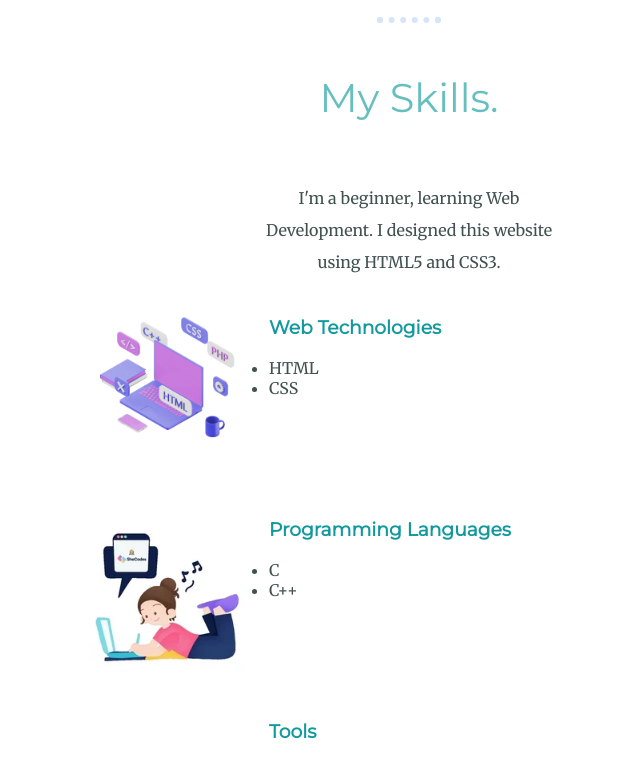
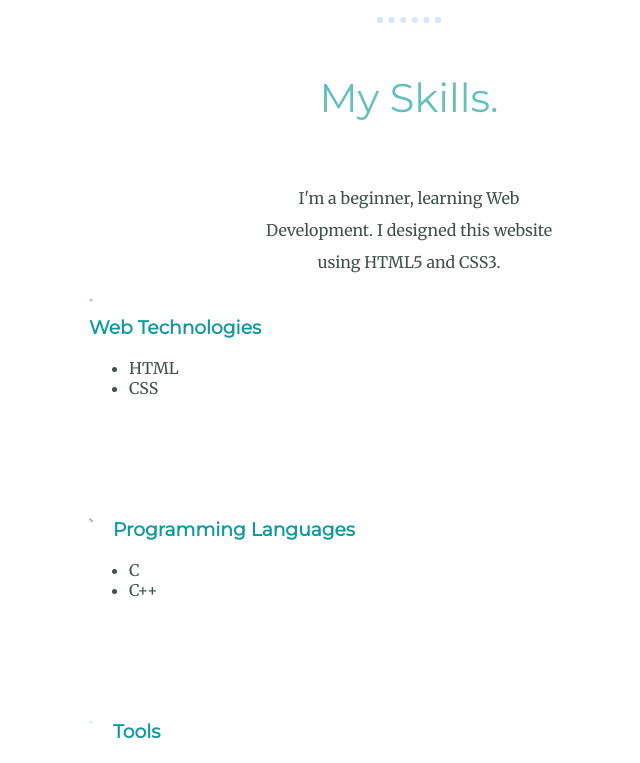
Before and after one commit to cwaniraj149/personal-website, a plain HTML site: page index.html in a window 1280 px wide. Shown: the part 1206-1969 px from the top of the page, without its empty margins (231-871 px from the left). Drawn offline with Linux system fonts and the light colour scheme.

Commit message:
Update style.css

```diff
--- a/css/style.css
+++ b/css/style.css
@@ -72,19 +72,19 @@ intro {
 }
 
 .codeImg {
-  width: 25%;
+  width: 4px;
   float: left;
   margin-right: 20px;
 }
 
 .shecodesImg {
-  width: 25%;
+  width: 4px;
   float: left;
   margin-right: 20px;
 }
 
 .editorImg {
-  width: 25%;
+  width: 4px;
   float: left;
   margin-right: 20px;
 }
```
